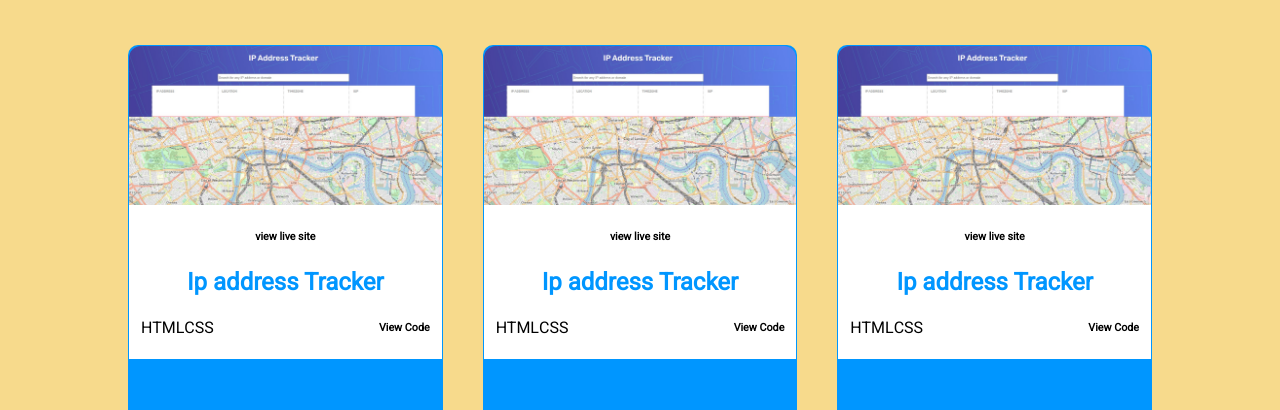
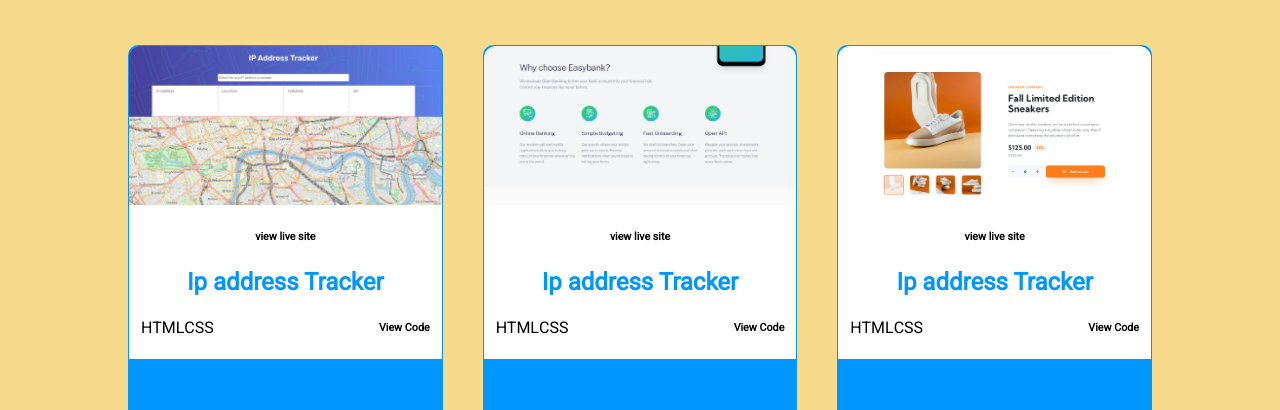
Before and after one commit to kennsawyerr/portfolio-html-and-css, a plain HTML site: page index.html in a window 1280 px wide. Shown: the part 690-1100 px from the top of the page. Drawn offline with Linux system fonts and the light colour scheme.

Commit message:
new file:   Images/desktop-design.jpg 	new file:   Images/desktop-design2.jpg 	modified:   index.html

```diff
--- a/index.html
+++ b/index.html
@@ -90,7 +90,7 @@
                 </li>
 
 
-                <li  class="project-preview"><img src="Images/loremImg.jpg" alt="A project">
+                <li  class="project-preview"><img src="Images/desktop-design2.jpg" alt="A project">
                   <div class="text">
                     <h6>view live site</h6>
                     <h2>Ip address Tracker</h2>
@@ -104,7 +104,7 @@
                 </li>
 
 
-                    <li href=""  class="project-preview"><img src="Images/loremImg.jpg" alt="A project">
+                    <li href=""  class="project-preview"><img src="Images/desktop-design.jpg" alt="A project">
                       <div class="text">
                         <h6>view live site</h6>
                         <h2>Ip address Tracker</h2>
```
Also changed, not shown: Images/desktop-design.jpg (added), Images/desktop-design2.jpg (added).
